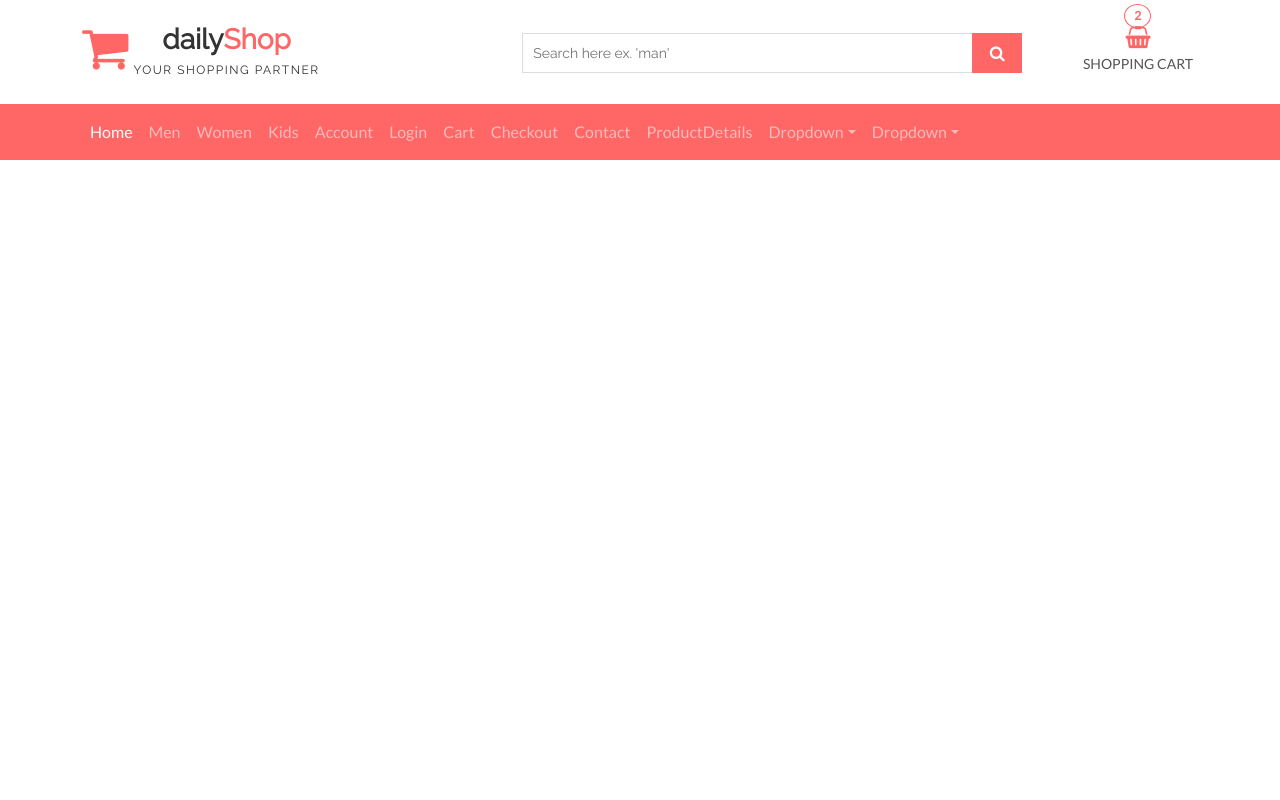
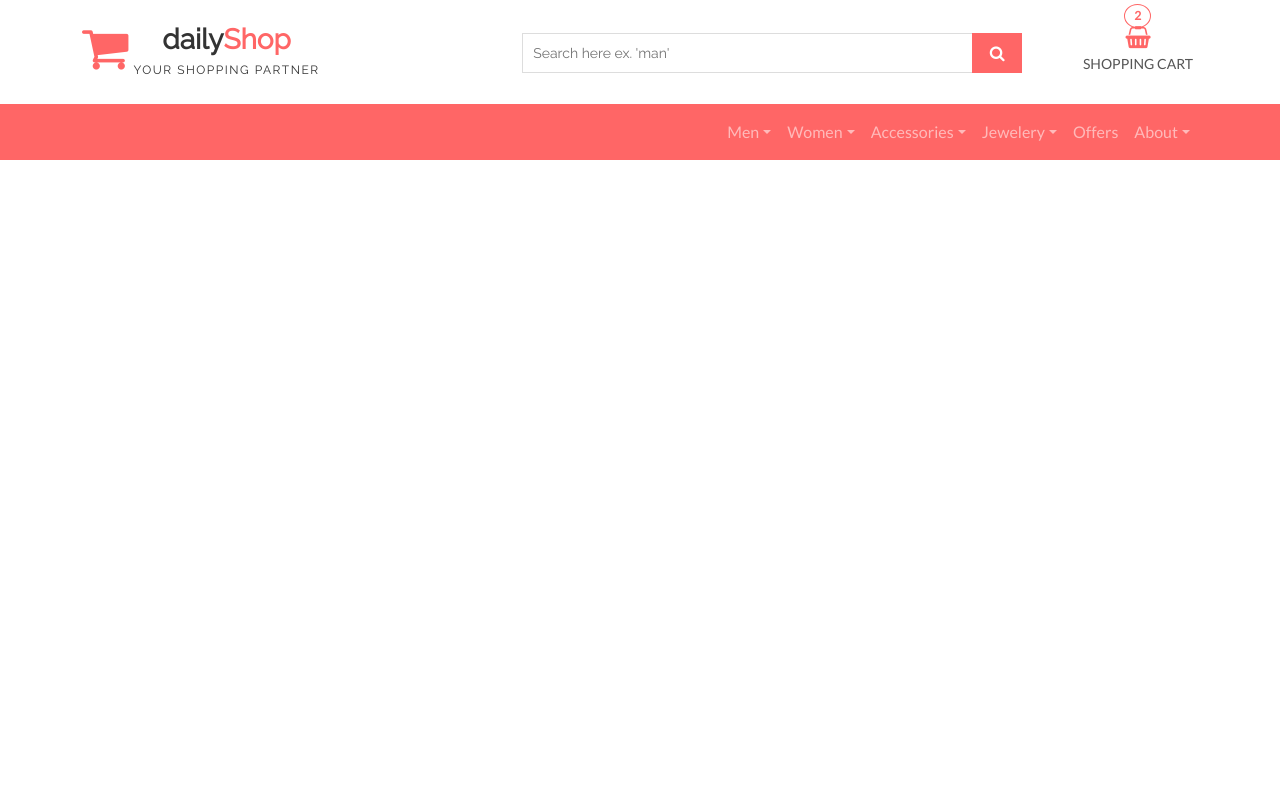
Before and after one commit to Malithkalhara/hallucina-app, a React (Create React App) app: page /login in a window 1280 px wide. Shown: the top 800 px of the page. Built offline with nearby package versions, Linux system fonts and the light colour scheme.

Commit message:
Modify navigation bar

```diff
--- /dev/null
+++ b/index.css
@@ -0,0 +1,4 @@
+
+html, body, #root {
+  height: 100%;
+}
--- a/package.json
+++ b/package.json
@@ -6,10 +6,12 @@
     "@testing-library/jest-dom": "^5.17.0",
     "@testing-library/react": "^13.4.0",
     "@testing-library/user-event": "^13.5.0",
+    "antd": "^5.14.0",
     "bootstrap": "^5.3.2",
     "jquery": "^3.7.1",
     "popper.js": "^1.16.1",
     "react": "^18.2.0",
+    "react-bootstrap": "^2.10.1",
     "react-dom": "^18.2.0",
     "react-router-dom": "^6.22.0",
     "react-scripts": "5.0.1",
--- a/src/App.js
+++ b/src/App.js
@@ -4,6 +4,7 @@ import Loading from "./pages/loading/Loading";
 import { ScrolToTop } from "./components/ScrolToTop";
 import { Header } from "./layout/Header";
 import { Menu } from "./pages/menu/Menu";
+import { NavBar } from "./components/NavBar";
 import 'bootstrap/dist/css/bootstrap.css';
 import "./App.css";
 import "./assets/css/font-awesome.css";
@@ -36,6 +37,7 @@ function App() {
   return (
     <div className="App">
       <Header/>
+    {/* <NavBar/> */}
       <Menu/>
       <Body/>
       <Footer/>
--- /dev/null
+++ b/src/components/NavBar.jsx
@@ -0,0 +1,68 @@
+import React, { useState } from 'react';
+import { AppstoreOutlined, MailOutlined, SettingOutlined } from '@ant-design/icons';
+import { Menu } from 'antd';
+
+const items = [
+  {
+    label: 'Navigation One',
+    key: 'mail',
+    icon: <MailOutlined />,
+  },
+  {
+    label: 'Navigation Two',
+    key: 'app',
+    icon: <AppstoreOutlined />,
+    disabled: true,
+  },
+  {
+    label: 'Navigation Three - Submenu',
+    key: 'SubMenu',
+    icon: <SettingOutlined />,
+    children: [
+      {
+        type: 'group',
+        label: 'Item 1',
+        children: [
+          {
+            label: 'Option 1',
+            key: 'setting:1',
+          },
+          {
+            label: 'Option 2',
+            key: 'setting:2',
+          },
+        ],
+      },
+      {
+        type: 'group',
+        label: 'Item 2',
+        children: [
+          {
+            label: 'Option 3',
+            key: 'setting:3',
+          },
+          {
+            label: 'Option 4',
+            key: 'setting:4',
+          },
+        ],
+      },
+    ],
+  },
+  {
+    label: (
+      <a href="https://ant.design" target="_blank" rel="noopener noreferrer">
+        Navigation Four - Link
+      </a>
+    ),
+    key: 'alipay',
+  },
+];
+ export const NavBar = () => {
+  const [current, setCurrent] = useState('mail');
+  const onClick = (e) => {
+    console.log('click ', e);
+    setCurrent(e.key);
+  };
+  return <Menu onClick={onClick} selectedKeys={[current]} mode="horizontal" items={items} />;
+};
--- a/src/pages/menu/Menu.jsx
+++ b/src/pages/menu/Menu.jsx
@@ -1,80 +1,45 @@
 import React from "react";
 import { Link } from "react-router-dom";
+
+
+import NavDropdown from 'react-bootstrap/NavDropdown';
+
 
 export const Menu = () => {
   const [collapsed, setCollapsed] = React.useState(true);
   const [active, setActive] = React.useState(1);
   const navHeaders = [
     {
-      key: 1,
-      title: "Home",
-      dropdown: null,
-      path: "/"
-    },
-    {
       key: 2,
       title: "Men",
-      dropdown: null,
+      content : ["Costume Sets","Tops","Pants"],
       path: "/"
     },
     {
       key: 3,
       title: "Women",
-      dropdown: null,
+      content : ["Costume Sets","Dress", "Skirts","Tops","Pants"],
       path: "/"
     },
     {
       key: 4,
-      title: "Kids",
-      dropdown: null,
+      title: "Accessories",
+      content : ["Pocket belts and Bags","Belts", "Cuffs","Holsters","Footwear"],
       path: "/"
     },
     {
       key: 5,
-      title: "Account",
-      dropdown: null,
-      path: "/account"
+      title: "Jewelery",
+      content : ["Hair","Neck", "Body Jewelery","Piercings"],
+      path: "/"
     },
     {
       key: 6,
-      title: "Login",
+      title: "Offers",
       dropdown: null,
       path: "/login"
     },
-    {
-      key: 4,
-      title: "Cart",
-      dropdown: null,
-      path: "/cart"
-    },
-    {
-      key: 4,
-      title: "Checkout",
-      dropdown: null,
-      path: "/checkout"
-    },
-    {
-      key: 4,
-      title: "Contact",
-      dropdown: null,
-      path: "/contact"
-    },
-    {
-      key: 4,
-      title: "ProductDetails",
-      dropdown: null,
-      path: "/product-details"
-    },
-    {
-      key: 7,
-      title: "Dropdown",
-      dropdown: [
-        {
-          key: 1,
-          title: "Option 1",
-        },
-      ],
-    },
+
   ];
 
   const handleClick = (e) => {
@@ -84,7 +49,7 @@ export const Menu = () => {
     <div>
       <section id="menu">
         <div className="container">
-          <nav className="menu-area">
+          <nav className="menu-area d-flex justify-content-end">
             <div
               className="navbar navbar-dark navbar-expand-lg"
               role="navigation"
@@ -123,64 +88,23 @@ export const Menu = () => {
                     } else {
                       return (
                         <li className="nav-item dropdown">
-                          <a
-                            className="nav-link dropdown-toggle"
-                            href="#"
-                            id="navbarDropdown"
-                            role="button"
-                            data-bs-toggle="dropdown"
-                            aria-haspopup="true"
-                            aria-expanded="false"
-                          >
-                            Dropdown
-                          </a>
-                          <div
-                            className="dropdown-menu"
-                            aria-labelledby="navbarDropdown"
-                          >
-                            <a className="dropdown-item" href="#">
-                              Action
-                            </a>
-                            <a className="dropdown-item" href="#">
-                              Another action
-                            </a>
-                            <div className="dropdown-divider" />
-                            <a className="dropdown-item" href="#">
-                              Something else here
-                            </a>
-                          </div>
+                          <NavDropdown title={header.title} id="basic-nav-dropdown">
+                          {header.content.map((item, index) => (
+                            <NavDropdown.Item key={index} href={`#action/${index + 1}`}>
+                              {item}
+                            </NavDropdown.Item>
+                          ))}
+                          </NavDropdown>
                         </li>
                       );
                     }
                   })}
-                  <div className="nav-item dropdown">
-                    <a
-                      className="nav-link dropdown-toggle"
-                      href="#"
-                      id="navbarDropdown"
-                      role="button"
-                      dataBsToggle="dropdown"
-                      ariaHaspopup="true"
-                      ariaExpanded="false"
-                    >
-                      Dropdown
-                    </a>
-                    <div
-                      className="dropdown-menu"
-                      ariaLabelledby="navbarDropdown"
-                    >
-                      <a className="dropdown-item" href="#">
-                        Action
-                      </a>
-                      <a className="dropdown-item" href="#">
-                        Another action
-                      </a>
-                      <div className="dropdown-divider" />
-                      <a className="dropdown-item" href="#">
-                        Something else here
-                      </a>
-                    </div>
-                  </div>
+                    <NavDropdown title="About" id="basic-nav-dropdown">
+                      <NavDropdown.Item href="#action/3.1">About Us</NavDropdown.Item>
+                      <NavDropdown.Item href="#action/3.2">Contact Us</NavDropdown.Item>
+                      <NavDropdown.Divider />
+                      <NavDropdown.Item href="#action/3.4">Reviews</NavDropdown.Item>
+                    </NavDropdown>
                 </div>
               </div>
             </div>
--- /dev/null
+++ b/webpack.config.js
@@ -0,0 +1,12 @@
+// Learn more on how to config.
+// - https://github.com/ant-tool/atool-build#配置扩展
+
+module.exports = function(webpackConfig) {
+  webpackConfig.babel.plugins.push('transform-runtime');
+  webpackConfig.babel.plugins.push(['import', {
+    libraryName: 'antd',
+    style: 'css',
+  }]);
+
+  return webpackConfig;
+};
```
Also changed, not shown: index.html (added, +16 -0 lines), index.js (added, +16 -0 lines), 2 other files (tests, documents, lock files or other folders).
